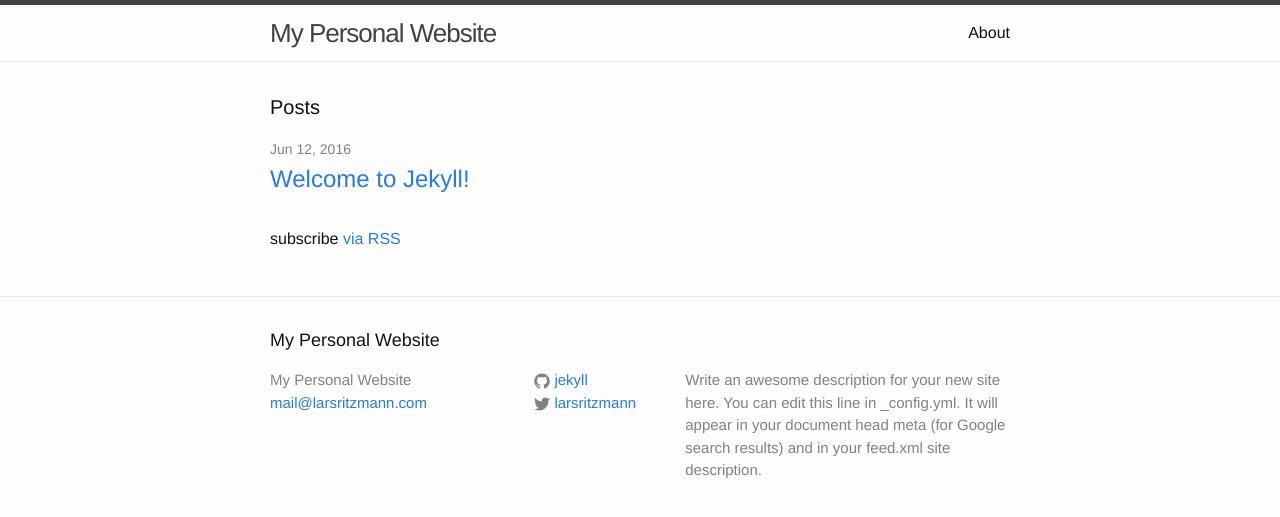
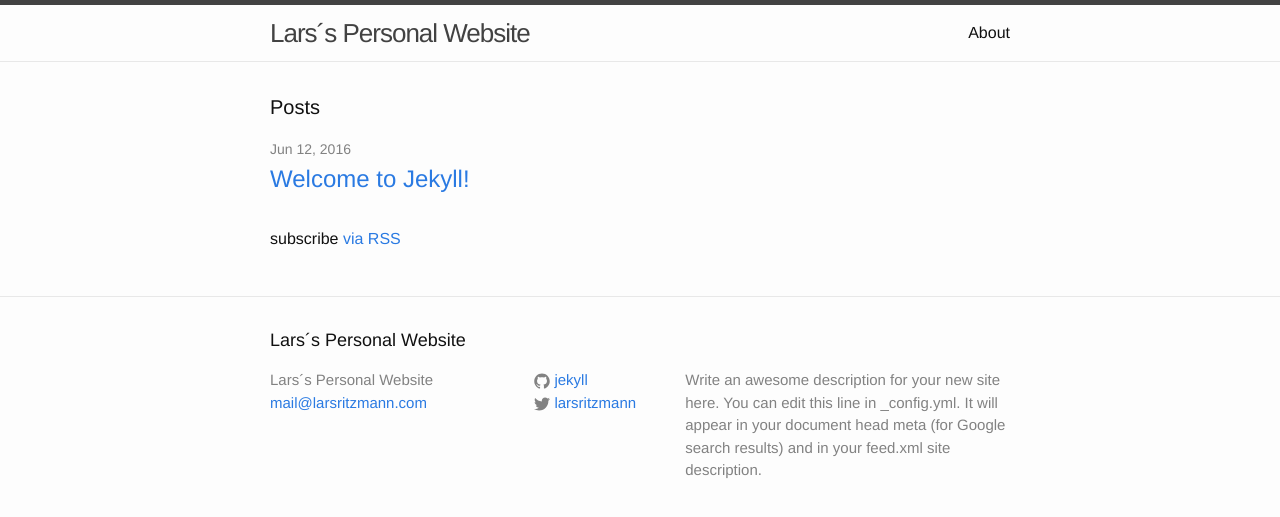
Before and after one commit to larsritzmann/website, a Jekyll site: the page built from index.html, in a window 1280 px wide. Shown: the top 517 px of the page. Built offline with Jekyll 4.4.1, drawn with Linux system fonts in a browser that asks for light colours.

Commit message:
Change 2
My in Lars´s

```diff
--- a/_config.yml
+++ b/_config.yml
@@ -6,7 +6,7 @@
 # 'jekyll serve'. If you change this file, please restart the server process.
 
 # Site settings
-title: My Personal Website
+title: Lars´s Personal Website
 email: mail@larsritzmann.com
 description: > # this means to ignore newlines until "baseurl:"
   Write an awesome description for your new site here. You can edit this
```
